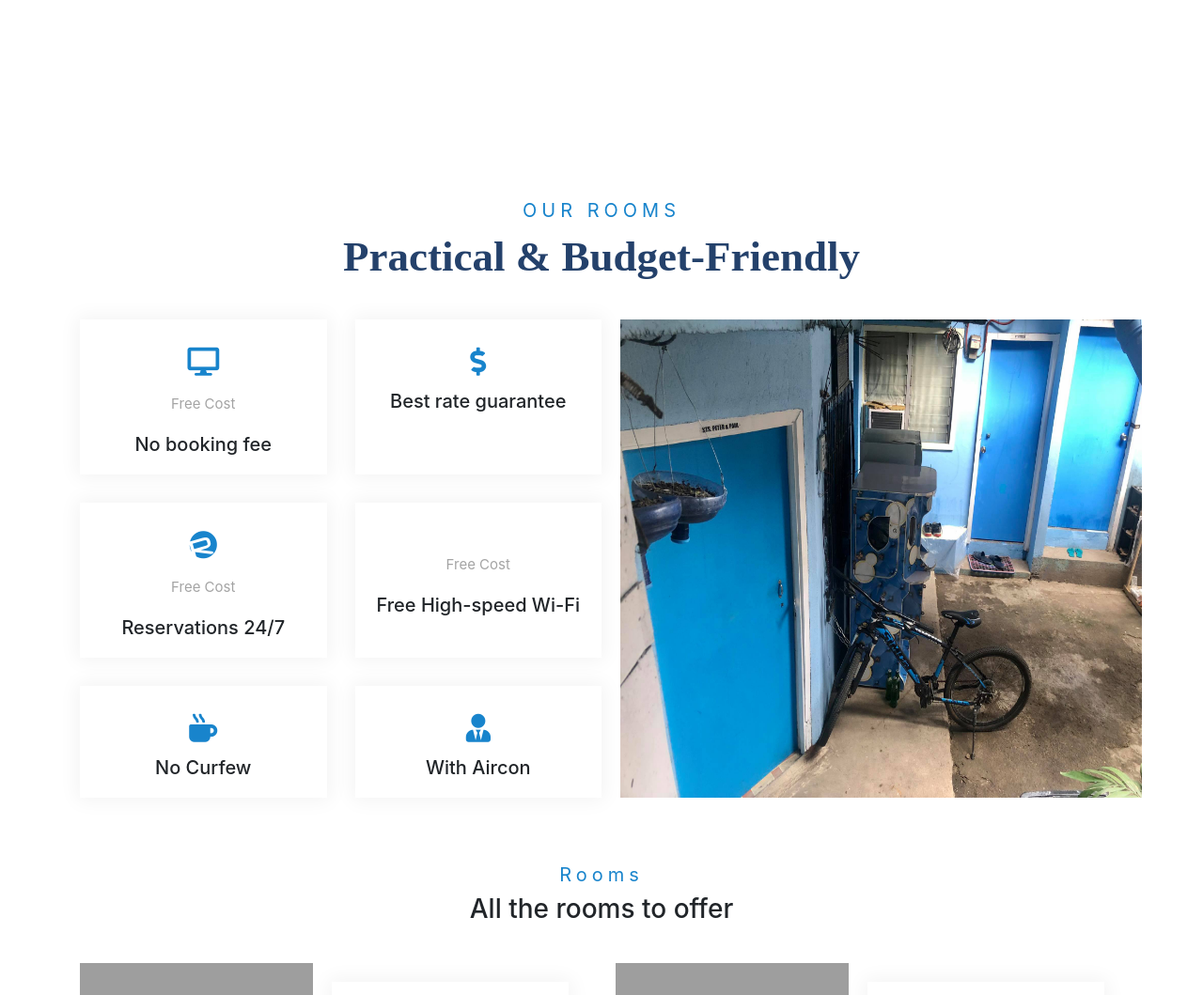
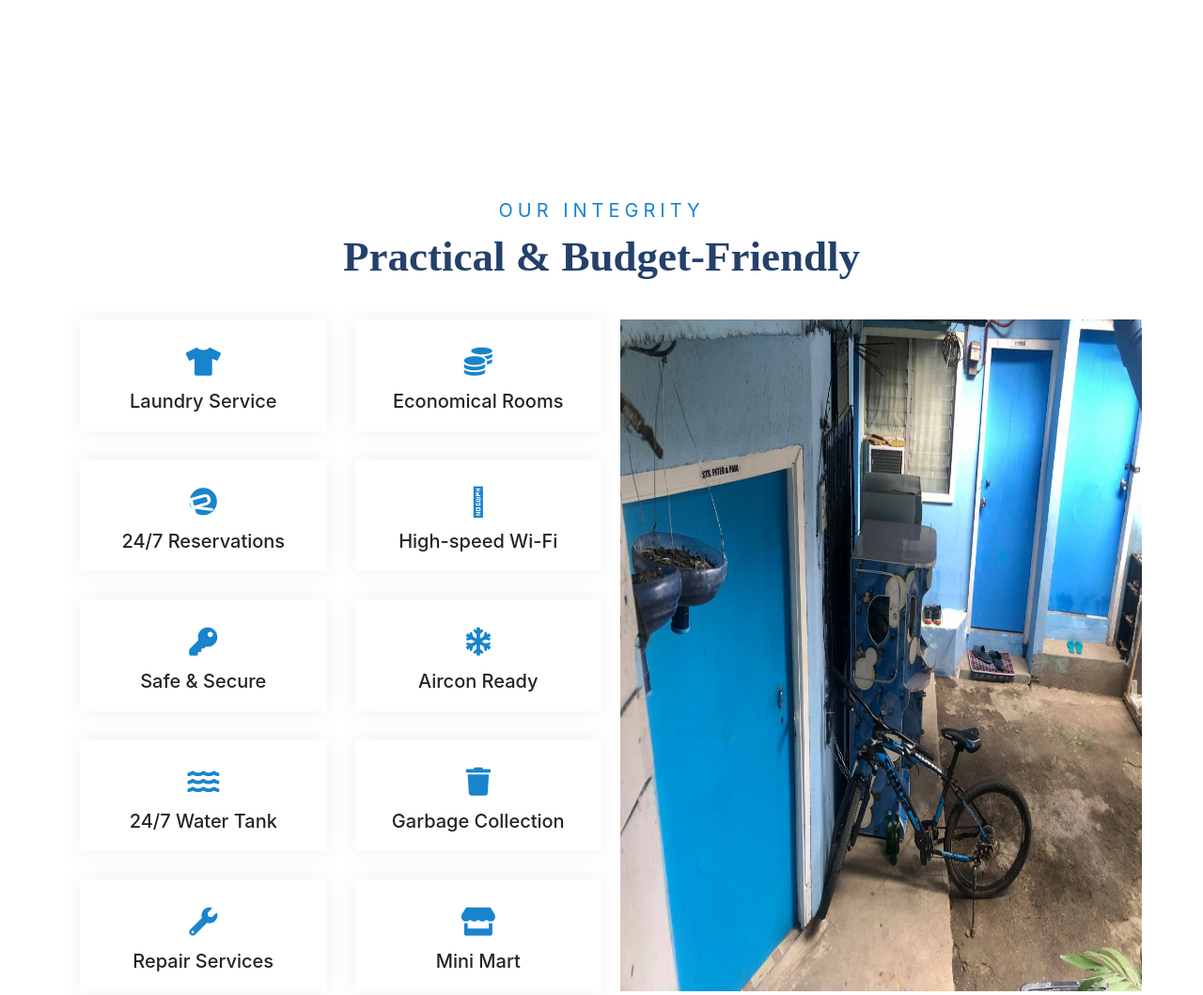
Before and after one commit to weinnandhasanion/fatimarental, a PHP site: page /tenant/index.php in a window 1280 px wide. Shown: the part 1684-2743 px from the top of the page at 94% size. Run offline with PHP 8.4, Linux system fonts and the light colour scheme; data comes from the database, SQL or seed files in the repository; data that the repository does not hold is empty; some libraries are stand-ins or nearby versions; grey boxes are pictures that could not be loaded.

Commit message:
front end changes

```diff
--- a/tenant/index.php
+++ b/tenant/index.php
@@ -152,37 +152,53 @@ $rooms = array_map(function($room) use ($conn) {
     <section class="room wrapper2 top" id="room">
         <div class="container">
             <div class="heading">
-                <h5>OUR ROOMS</h5>
+                <h5>OUR INTEGRITY</h5>
                 <h2>Practical & Budget-Friendly</h2>
             </div>
             <div class="content flex mtop">
                 <div class="left grid2">
                     <div class="box">
-                        <i class="fas fa-desktop"></i>
-                        <p>Free Cost</p>
-                        <h3>No booking fee</h3>
+                        <i class="fas fa-tshirt"></i>
+
+                        <h3>Laundry Service</h3>
                     </div>
                     <div class="box">
-                        <i class="fas fa-dollar-sign"></i>
-                        <h3>Best rate guarantee</h3>
+                        <i class="fas fa-coins"></i>
+                        <h3>Economical Rooms</h3>
                     </div>
                     <div class="box">
                         <i class="fab fa-resolving"></i>
-                        <p>Free Cost</p>
-                        <h3>Reservations 24/7</h3>
+
+                        <h3>24/7 Reservations </h3>
                     </div>
                     <div class="box">
-                        <i class="fal fa-alarm-clock"></i>
-                        <p>Free Cost</p>
-                        <h3>Free High-speed Wi-Fi</h3>
+                        <i class="fal fa-wifi"></i>
+
+                        <h3>High-speed Wi-Fi</h3>
                     </div>
                     <div class="box">
-                        <i class="fas fa-mug-hot"></i>
-                        <h3>No Curfew</h3>
+                        <i class="fas fa-key"></i>
+                        <h3>Safe & Secure</h3>
                     </div>
                     <div class="box">
-                        <i class="fas fa-user-tie"></i>
-                        <h3>With Aircon</h3>
+                        <i class="fas fa-snowflake"></i>
+                        <h3>Aircon Ready</h3>
+                    </div>
+                    <div class="box">
+                        <i class="fas fa-water"></i>
+                        <h3>24/7 Water Tank</h3>
+                    </div>
+                    <div class="box">
+                        <i class="fas fa-trash"></i>
+                        <h3>Garbage Collection</h3>
+                    </div>
+                    <div class="box">
+                        <i class="fas fa-wrench"></i>
+                        <h3>Repair Services</h3>
+                    </div>
+                    <div class="box">
+                        <i class="fas fa-store"></i>
+                        <h3>Mini Mart</h3>
                     </div>
                 </div>
                 <div class="right">
@@ -378,37 +394,28 @@ $rooms = array_map(function($room) use ($conn) {
 
     <footer>
         <div class="container top">
-            <div class="subscribe" id="contact">
-                <h2>Looking for more Details?</h2>
-                <p> Log your email address so we can sent more details thru your email account</p>
-                <div class="input flex">
-                    <input type="email" placeholder="Your Email address">
-                    <button class="flex1">
-                        <span>Subscribe</span>
-                        <i class="fas fa-arrow-circle-right"></i>
-                    </button>
-                </div>
-            </div>
+
 
             <div class="content grid  top">
                 <div class="box">
 
                 </div>
 
-                <div class="box">
-                    <h2 align="left">Quick Links</h2>
-                    <ul>
-                        <li><i class="fas fa-angle-double-right"></i>Reservation</li>
-                        <li><i class="fas fa-angle-double-right"></i>FAQ</li>
-                        <li><i class="fas fa-angle-double-right"></i>Contact</li>
-                    </ul>
-                </div>
+
 
                 <div class="box">
                     <h2>Services</h2>
                     <ul>
-                        <li><i class="fas fa-angle-double-right"></i>Maintenance</li>
-                        <li><i class="fas fa-angle-double-right"></i>House Keeping</li>
+                        <li><i class="fas fa-angle-double-right"></i>Garbage Collection</li>
+                        <li><i class="fas fa-angle-double-right"></i>Laundry</li>
+                        <li><i class="fas fa-angle-double-right"></i>Wi-Fi</li>
+                        <li><i class="fas fa-angle-double-right"></i>24/7 Water Tank</li>
+                        <li><i class="fas fa-angle-double-right"></i>Repair and Maintenance</li>
+                        <li><i class="fas fa-angle-double-right"></i>Mini-Mart</li>
+
+
+
+
                     </ul>
                 </div>
 
@@ -432,7 +439,7 @@ $rooms = array_map(function($room) use ($conn) {
                             <p>417-1686 / (0918) 948 1290</p>
                         </div>
                     </div>
-
+                    </div>
                         </div>
                     </div>
                 </div>
```
